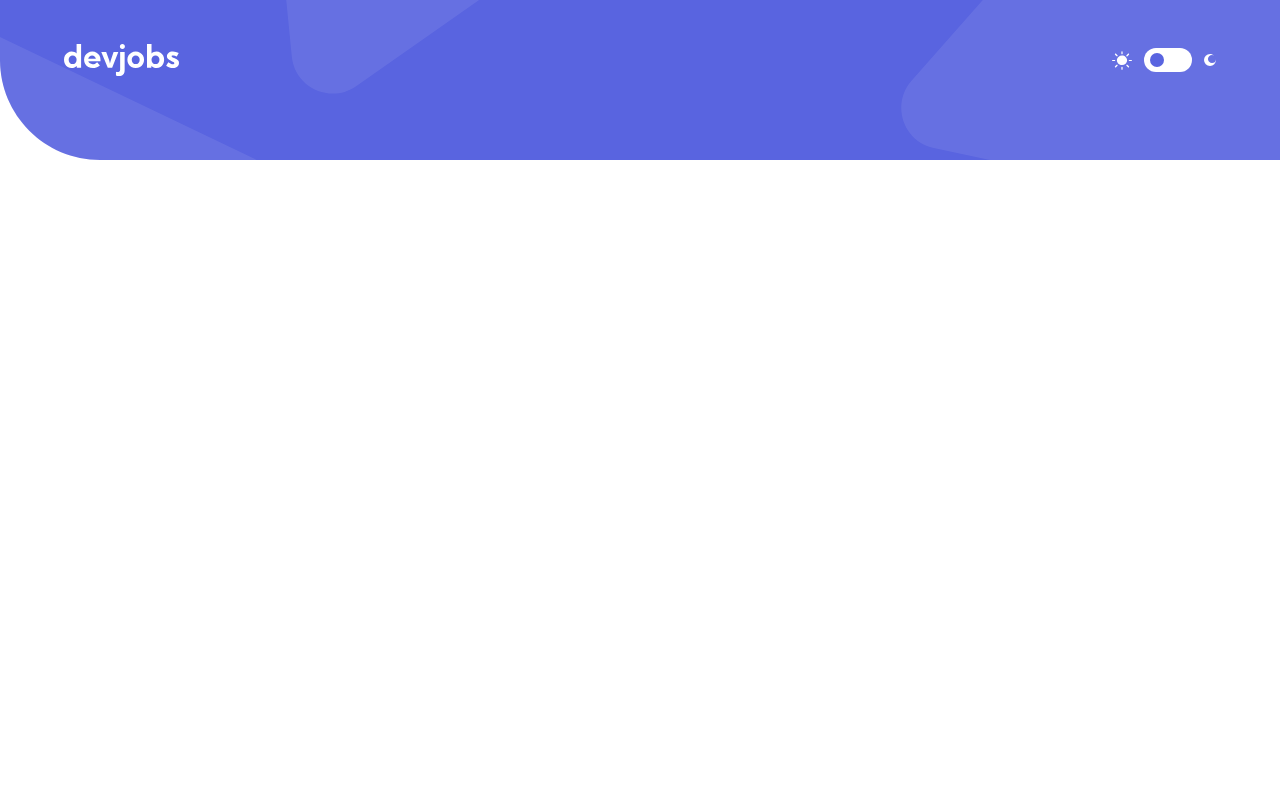
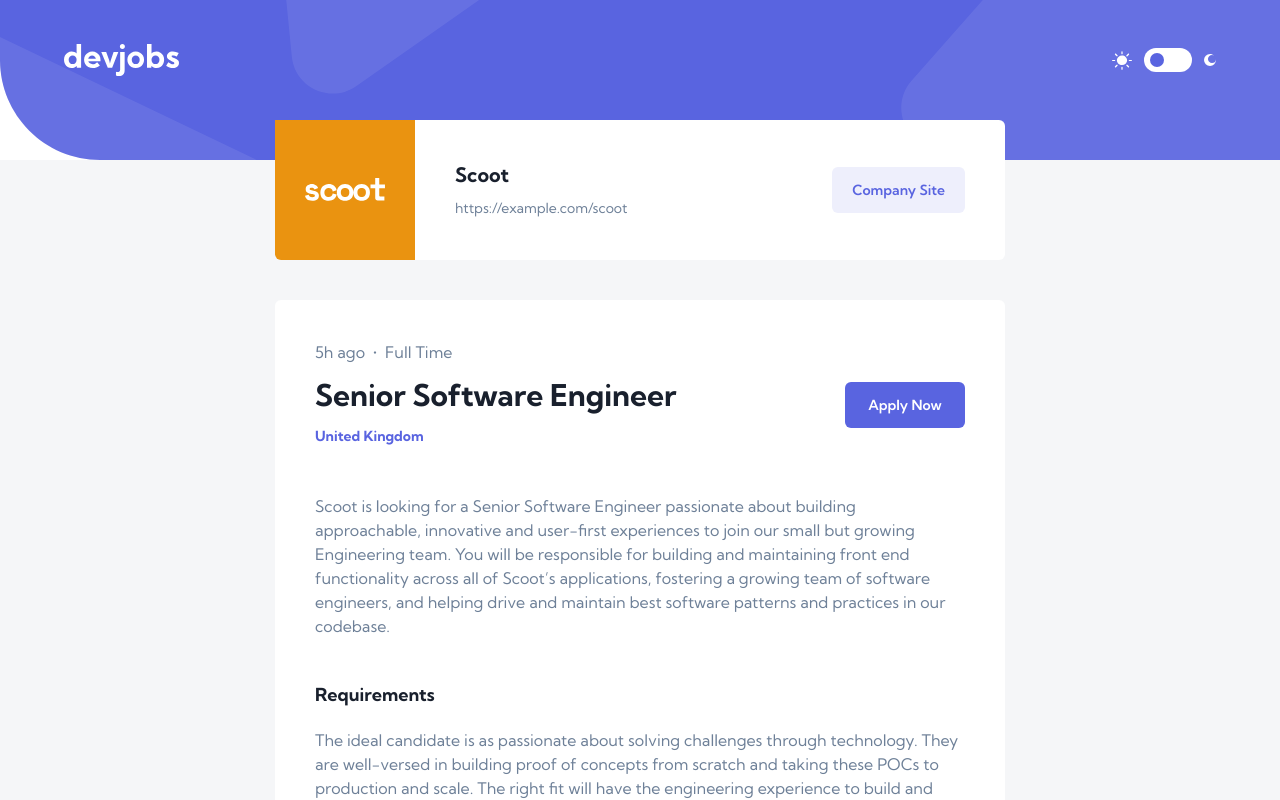
Before and after one commit to kathlenetajonera/devjobs-web-app, a Vue app: page /job/1 in a window 1280 px wide. Before the commit this address had no page. Shown: the top 800 px of the page. Built offline with nearby package versions, Linux system fonts and the light colour scheme.

Commit message:
feat: dynamic innerpage

```diff
--- a/src/components/Button.vue
+++ b/src/components/Button.vue
@@ -1,13 +1,19 @@
 <script setup lang="ts">
 defineProps<{
     label: string;
+    secondary?: boolean;
     onClick?: () => void;
 }>();
 </script>
 
 <template>
     <button
-        class="bg-violet text-sm text-white font-semibold min-w-[120px] py-4 px-5 rounded-md leading-none lg:min-w-fit md:w-full"
+        :class="[
+            'text-sm font-semibold min-w-[120px] py-4 px-5 rounded-md leading-none transition-[background] duration-300 lg:min-w-fit md:w-full',
+            secondary
+                ? 'bg-light-violet text-violet hover:bg-[#c5c9f4]'
+                : 'bg-violet text-white hover:bg-[#939bf4]'
+        ]"
         @click="onClick"
     >
         {{ label }}
--- a/src/components/Card.vue
+++ b/src/components/Card.vue
@@ -4,6 +4,7 @@
 import ColoredText from './Typography/ColoredText.vue';
 
 defineProps<{
+    id: number;
     logo: string;
     logoBackground: string;
     postedAt: string;
@@ -15,7 +16,10 @@
 </script>
 
 <template>
-    <router-link to="/job" class="relative bg-white p-8 pt-12 rounded-md">
+    <router-link
+        :to="{ name: 'Job', params: { id } }"
+        class="relative bg-white p-8 pt-12 rounded-md"
+    >
         <div class="absolute top-0 -translate-y-1/2">
             <span
                 class="inline-flex items-center justify-center w-[3.125rem] h-[3.125rem] rounded-2xl"
--- a/src/components/Typography/AnchorText.vue
+++ b/src/components/Typography/AnchorText.vue
@@ -1,5 +1,11 @@
+<script setup lang="ts">
+defineProps<{
+    link: string;
+}>();
+</script>
+
 <template>
-    <a href="#" class="text-body text-sm leading-none block">
-        <slot />
+    <a :href="link" target="_blank" class="text-body text-sm leading-none block">
+        {{ link }}
     </a>
 </template>
--- a/src/components/Typography/HeadingOne.vue
+++ b/src/components/Typography/HeadingOne.vue
@@ -4,7 +4,12 @@
 }>();
 </script>
 <template>
-    <h1 :class="['text-black text-2xl leading-none font-bold my-4 md:text-xl', customClass || '']">
+    <h1
+        :class="[
+            'text-black text-3xl leading-none font-bold my-4 lg:text-2xl md:text-xl',
+            customClass || ''
+        ]"
+    >
         <slot />
     </h1>
 </template>
--- a/src/router/index.ts
+++ b/src/router/index.ts
@@ -9,9 +9,10 @@
         component: Home
     },
     {
-        path: '/job',
+        path: '/job/:id',
         name: 'Job',
-        component: Job
+        component: Job,
+        props: true
     }
 ];
 
--- a/src/views/Home.vue
+++ b/src/views/Home.vue
@@ -18,6 +18,7 @@
                 <Card
                     v-for="job in jobs"
                     :key="job.id"
+                    :id="job.id"
                     :logo="job.logo"
                     :logoBackground="job.logoBackground"
                     :postedAt="job.postedAt"
--- a/src/views/Job.vue
+++ b/src/views/Job.vue
@@ -1,4 +1,5 @@
 <script setup lang="ts">
+import { onMounted, ref } from 'vue';
 import InnerContainer from '../components/Layout/InnerContainer.vue';
 import HeadingOne from '../components/Typography/HeadingOne.vue';
 import HeadingTwo from '../components/Typography/HeadingTwo.vue';
@@ -9,82 +10,82 @@
 import UnorderedList from '../components/Typography/UnorderedList.vue';
 import OrderedList from '../components/Typography/OrderedList.vue';
 import Button from '../components/Button.vue';
+import data from '../assets/data.json';
+
+const props = defineProps<{
+    id: string;
+}>();
+
+const jobData = ref();
+
+onMounted(() => {
+    const job = data.find((job) => job.id === parseInt(props.id));
+    jobData.value = job;
+});
+
+const openInNewTab = (url: string) => window.open(url, '_blank');
 </script>
 
 <template>
-    <div class="bg-light-gray min-h-screen pb-20">
+    <div class="bg-light-gray min-h-screen">
+        <div v-if="jobData">
             <InnerContainer>
                 <div class="h-[140px] flex -translate-y-10 md:h-auto">
                     <div
                         class="bg-pink-200 w-[140px] h-[140px] flex items-center justify-center rounded-bl-md md:w-[50px] md:h-[50px] md:absolute md:top-0 md:left-1/2 md:-translate-x-1/2 md:-translate-y-1/2 md:rounded-2xl"
+                        :style="{ backgroundColor: jobData.logoBackground }"
                     >
-                    <img :src="logo" alt="" />
+                        <img
+                            :src="jobData.logo"
+                            :alt="jobData.company"
+                            class="w-20 object-cover md:w-auto"
+                        />
                     </div>
                     <div
-                    class="flex-1 flex items-center justify-between bg-white px-8 rounded-r-md md:flex-col md:pt-12 md:pb-6 md:rounded-md"
+                        class="flex-1 flex items-center justify-between bg-white px-10 rounded-r-md md:flex-col md:p-6 md:pt-12 md:pb-6 md:rounded-md"
                     >
                         <div class="md:mb-8 md:text-center">
-                        <HeadingTwo customClass="mt-0 md:mb-3">Scoot</HeadingTwo>
-                        <AnchorText>scoot.com</AnchorText>
+                            <HeadingTwo customClass="mt-0 md:mb-3">
+                                {{ jobData.company }}
+                            </HeadingTwo>
+                            <AnchorText :link="jobData.website" />
                         </div>
 
-                    <Button />
+                        <Button
+                            label="Company Site"
+                            secondary
+                            @click="openInNewTab(jobData.website)"
+                        />
                     </div>
                 </div>
-            <div class="bg-white p-8 rounded-md md:p-6">
+                <div class="bg-white p-10 rounded-md md:p-6">
                     <div class="flex">
-                    <Paragraph>1w ago</Paragraph>
+                        <Paragraph>{{ jobData.postedAt }}</Paragraph>
                         <span class="text-body mx-2">•</span>
-                    <Paragraph>Part Time</Paragraph>
+                        <Paragraph>{{ jobData.contract }}</Paragraph>
                     </div>
                     <div class="flex items-center justify-between md:flex-col md:items-start">
                         <div class="md:mb-12">
-                        <HeadingOne>Senior Software Engineer</HeadingOne>
-                        <ColoredText>United Kingdom</ColoredText>
+                            <HeadingOne>{{ jobData.position }}</HeadingOne>
+                            <ColoredText>{{ jobData.location }}</ColoredText>
                         </div>
-                    <Button />
+                        <Button label="Apply Now" @click="openInNewTab(jobData.apply)" />
                     </div>
                     <div class="mt-12">
                         <div class="mb-12">
                             <Paragraph>
-                            Lorem ipsum dolor sit amet consectetur adipisicing elit. Inventore
-                            aspernatur vel dolorem repudiandae perferendis nostrum ea doloremque?
-                            Alias sed sunt at rerum! Alias ipsum vel, repellat molestias, sapiente
-                            voluptatum distinctio dolore nulla rerum delectus veritatis ab tempora,
-                            at neque perspiciatis quidem tenetur blanditiis saepe consectetur.
-                            Perspiciatis dolorum officiis, repudiandae sapiente sequi mollitia, est
-                            labore laudantium odit beatae quos sunt recusandae! Delectus, maxime. Ex
-                            odio culpa unde architecto ad, ipsum similique dicta rerum voluptate
-                            officiis quisquam aliquam in maxime animi nulla, repudiandae numquam
-                            corrupti? Commodi mollitia impedit eligendi consequuntur blanditiis,
-                            consectetur dolorum placeat fugit est ea. In aspernatur sint quasi
-                            nobis!
+                                {{ jobData.description }}
                             </Paragraph>
                         </div>
                         <div class="mb-12">
-                        <HeadingThree>Requirements</HeadingThree>
-                        <Paragraph
-                            >Lorem ipsum dolor sit amet consectetur adipisicing elit. Aspernatur
-                            numquam, commodi enim eligendi ab eius rerum ipsum tenetur, repudiandae,
-                            reprehenderit amet ad? Minima quo ea culpa sed, ipsa impedit animi aut
-                            nulla error excepturi tempora asperiores, temporibus hic laudantium
-                            corrupti possimus aliquid voluptatum ipsam. Ipsum autem nulla eligendi
-                            consequuntur atque.
-                        </Paragraph>
-                        <UnorderedList />
+                            <HeadingThree customClass="mb-6">Requirements</HeadingThree>
+                            <Paragraph>{{ jobData.requirements.content }}</Paragraph>
+                            <UnorderedList :list="jobData.requirements.items" />
                         </div>
-                    <div class="mb-12">
-                        <HeadingThree>What You Will Do</HeadingThree>
-                        <Paragraph
-                            >Lorem ipsum dolor sit amet consectetur adipisicing elit. Aspernatur
-                            numquam, commodi enim eligendi ab eius rerum ipsum tenetur, repudiandae,
-                            reprehenderit amet ad? Minima quo ea culpa sed, ipsa impedit animi aut
-                            nulla error excepturi tempora asperiores, temporibus hic laudantium
-                            corrupti possimus aliquid voluptatum ipsam. Ipsum autem nulla eligendi
-                            consequuntur atque.
-                        </Paragraph>
-
-                        <OrderedList />
+                        <div>
+                            <HeadingThree customClass="mb-6">What You Will Do</HeadingThree>
+                            <Paragraph>{{ jobData.role.content }} </Paragraph>
+                            <OrderedList :list="jobData.role.items" />
                         </div>
                     </div>
                 </div>
@@ -94,12 +95,13 @@
                 <InnerContainer>
                     <div class="flex items-center justify-between">
                         <div class="md:hidden">
-                        <HeadingTwo customClass="mt-0 mb-2">Senior Software Engineer</HeadingTwo>
-                        <Paragraph>Scoot</Paragraph>
+                            <HeadingTwo customClass="mt-0 mb-2">{{ jobData.position }}</HeadingTwo>
+                            <Paragraph>{{ jobData.company }}</Paragraph>
                         </div>
-                    <Button />
+                        <Button label="Apply Now" @click="openInNewTab(jobData.apply)" />
                     </div>
                 </InnerContainer>
             </div>
         </div>
+    </div>
 </template>
--- a/tailwind.config.js
+++ b/tailwind.config.js
@@ -28,6 +28,7 @@
                 body: '#6e8098',
                 black: '#19202d',
                 violet: '#5964e0',
+                'light-violet': '#eeeffc',
                 gray: '#e8e8ea',
                 'light-gray': '#f5f6f8',
                 'dark-gray': '#c1c0c4',
```
Also changed, not shown: src/components/Logo.vue (+2 -0 lines), src/components/Typography/OrderedList.vue (+9 -15 lines), src/components/Typography/UnorderedList.vue (+12 -20 lines). Lines whose indentation alone changed are shown as unchanged.
